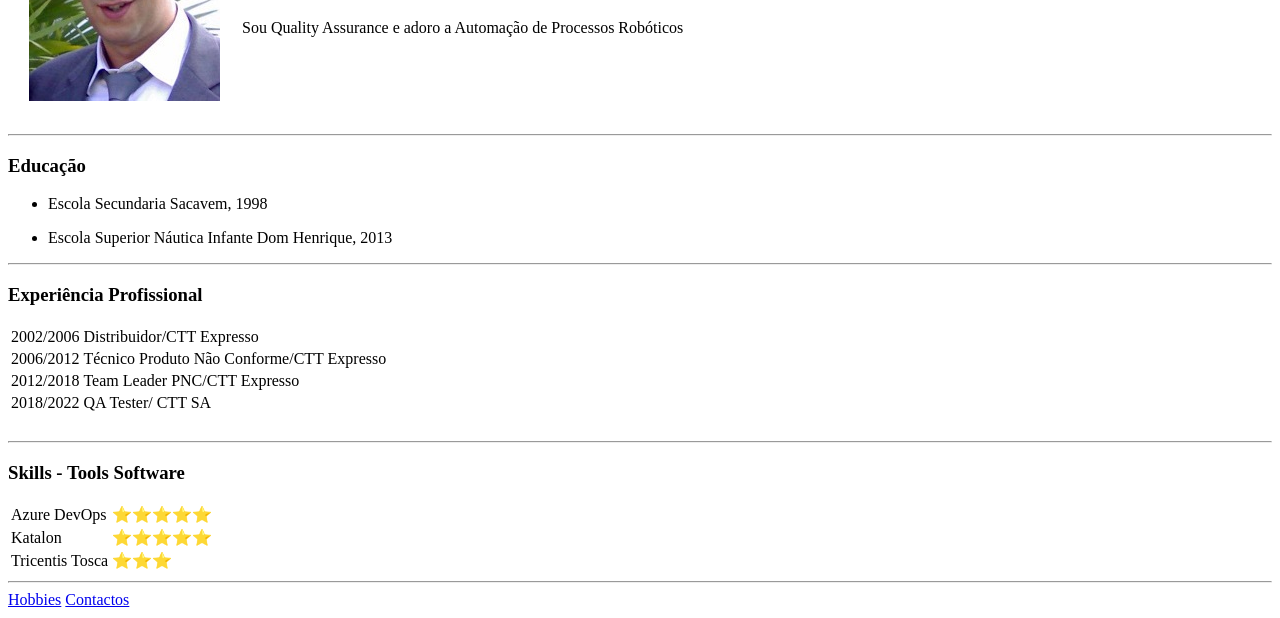
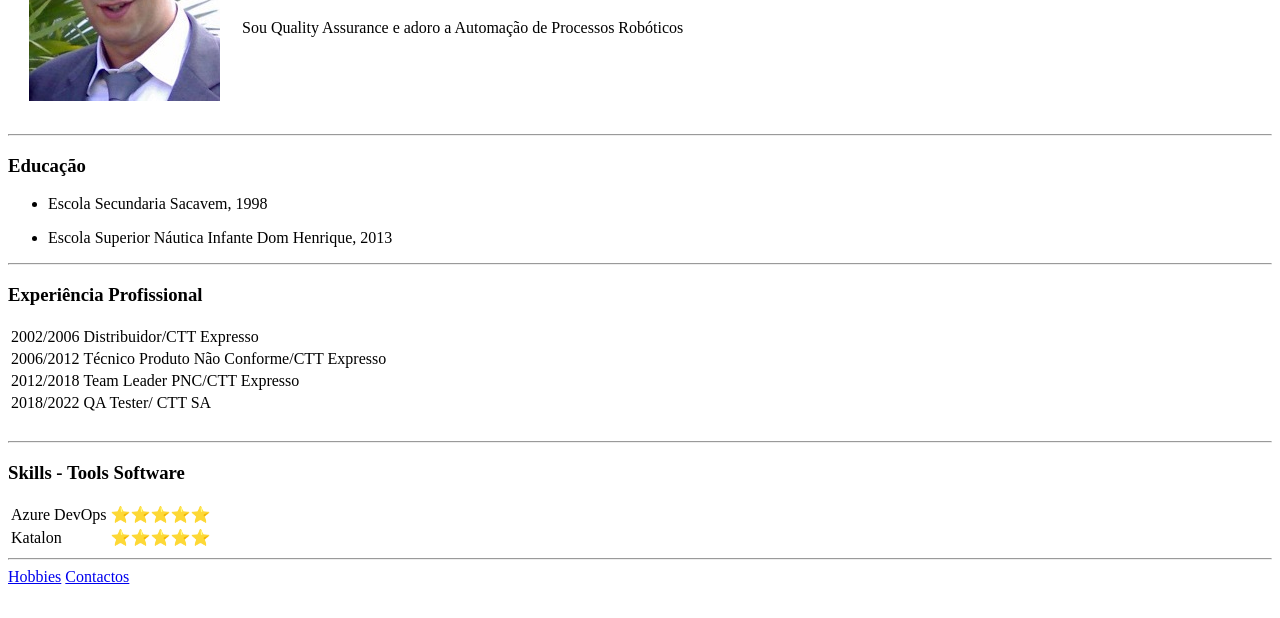
Before and after one commit to PedroBento82/CV, a plain HTML site: page index.html in a window 1280 px wide. Shown: the part 182-800 px from the top of the page. Drawn offline with Linux system fonts and the light colour scheme; files whose address does not match are found by name.

Commit message:
Update index.html

```diff
--- a/index.html
+++ b/index.html
@@ -53,10 +53,6 @@
         <td>Katalon</td>
         <td>⭐⭐⭐⭐⭐</td>
       </tr>
-      <tr>
-        <td>Tricentis Tosca</td>
-        <td>⭐⭐⭐</td>
-      </tr>
     </table>
     <hr>
     <a href="C:\Users\pl00787\Desktop\Web Development\HTML Personal Site\Hobbies.html">Hobbies</a>
```
